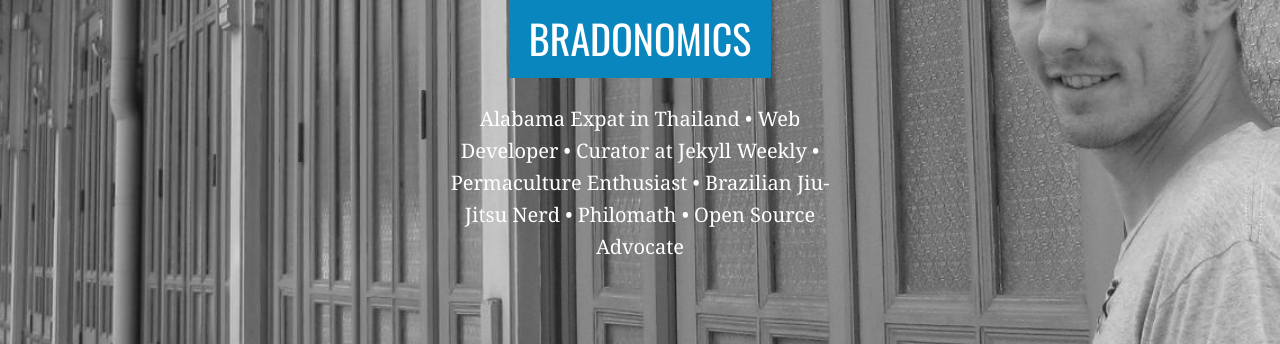
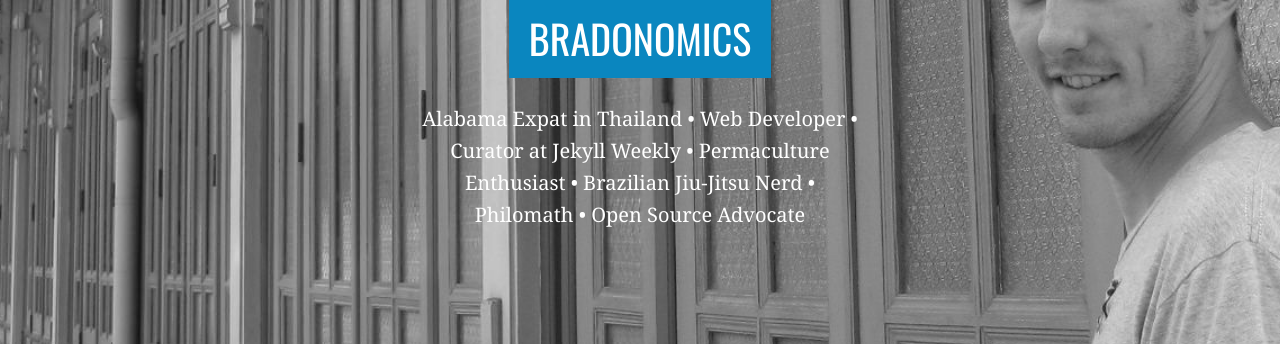
Before and after one commit to snowdj/bradonomics.github.io, a Jekyll site: the page built from index.html, in a window 1280 px wide. Shown: the part 234-578 px from the top of the page. Built offline with Jekyll 4.4.1, drawn with Linux system fonts in a browser that asks for light colours; nearby versions of some CDN libraries; comment, search, counter and statistics services are not loaded.

Commit message:
Fussin with the bio-area width

```diff
--- a/_sass/header.scss
+++ b/_sass/header.scss
@@ -84,7 +84,7 @@
 @media (min-width: 750px) {
   .bio-area {
     display: block;
-    max-width: 400px;
+    max-width: 440px;
     margin-left: auto;
     margin-right: auto;
     color: #fff;
```
